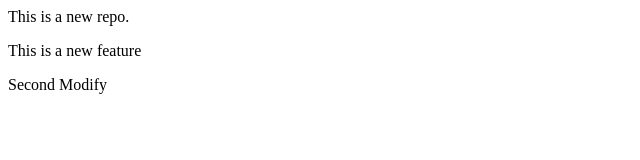
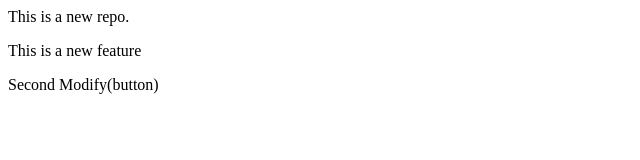
Before and after one commit to SapamPritamjit/localRepo, a plain HTML site: page index.html in a window 1280 px wide. Shown: the full height of the page, 0-640 px from the left. Drawn offline with Linux system fonts and the light colour scheme.

```diff
--- a/index.html
+++ b/index.html
@@ -1,3 +1,3 @@
 <p>This is a new repo.</p>
 <p>This is a new feature</p>
-<p>Second Modify</p>
+<p>Second Modify(button)</p>
```
